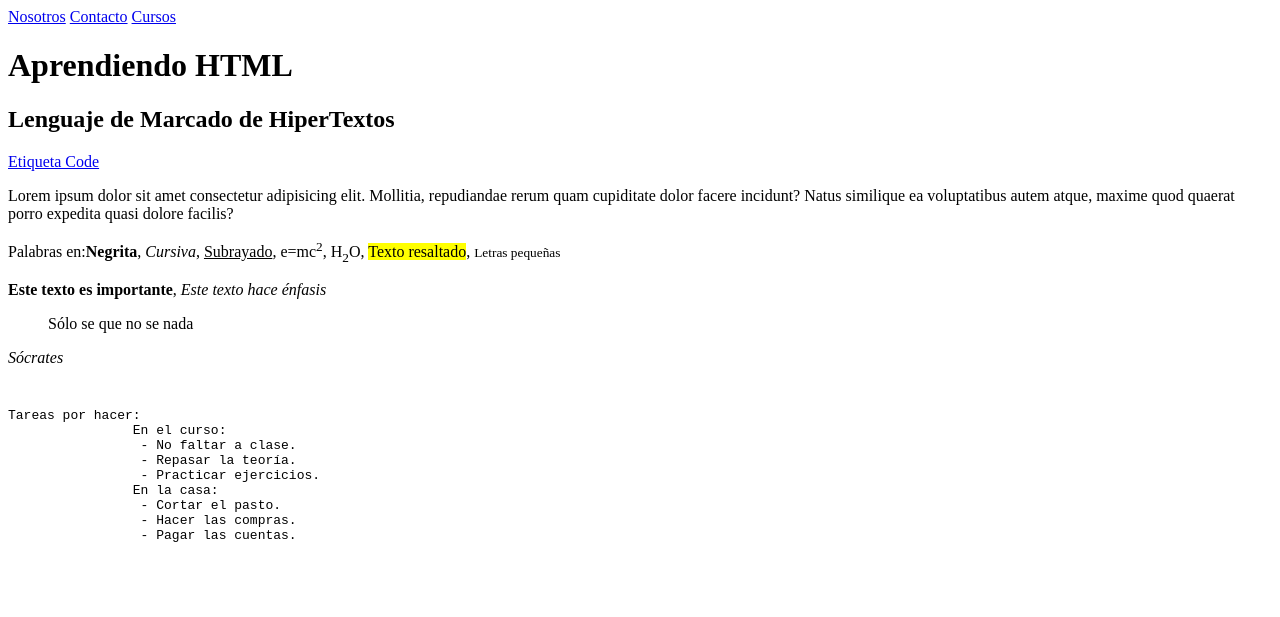
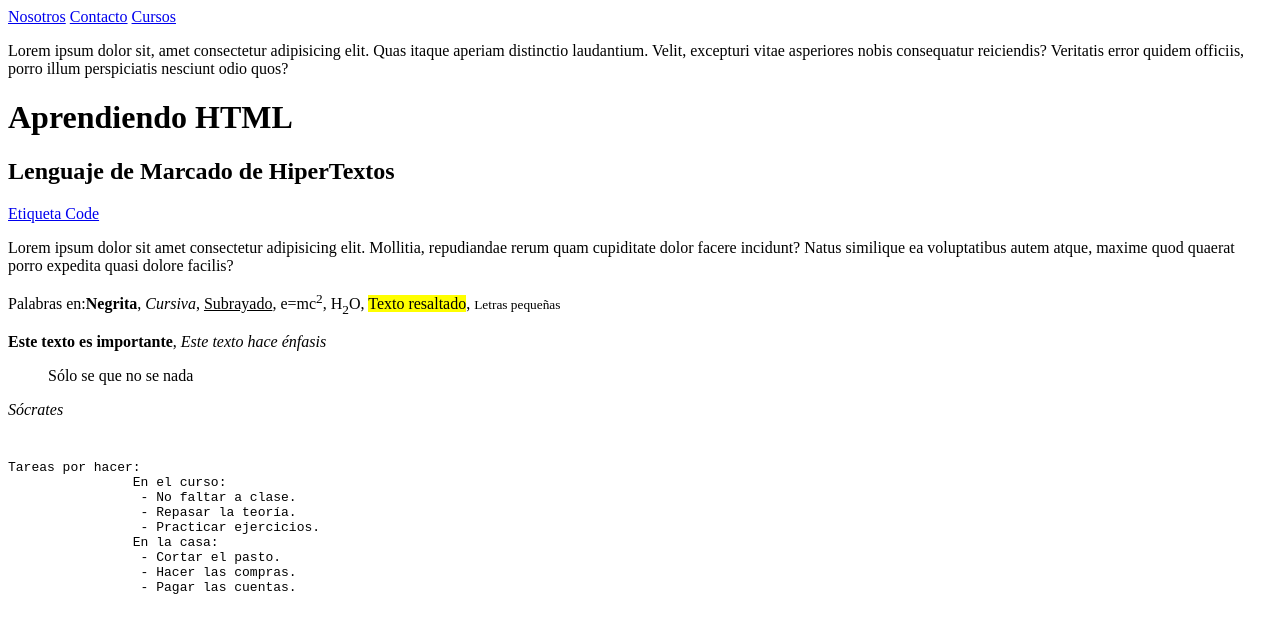
Before and after one commit to Marcoscc79/PruebaGit-182, a plain HTML site: page index.html in a window 1280 px wide. Shown: the top 617 px of the page. Drawn offline with Linux system fonts and the light colour scheme.

Commit message:
Commit rama login

```diff
--- a/index.html
+++ b/index.html
@@ -16,6 +16,7 @@
             <a href="cursos.html">Cursos</a>
         </nav>
     </header>
+    <p>Lorem ipsum dolor sit, amet consectetur adipisicing elit. Quas itaque aperiam distinctio laudantium. Velit, excepturi vitae asperiores nobis consequatur reiciendis? Veritatis error quidem officiis, porro illum perspiciatis nesciunt odio quos?</p>
     <main>
         <h1>Aprendiendo HTML</h1>
         <h2>Lenguaje de Marcado de HiperTextos</h2>
```
